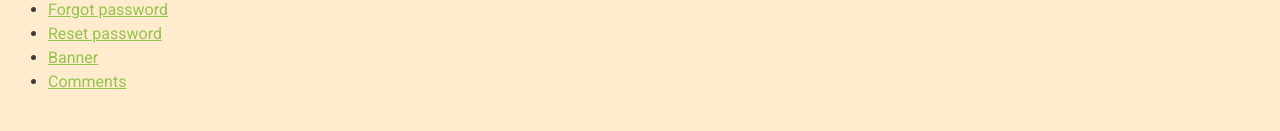
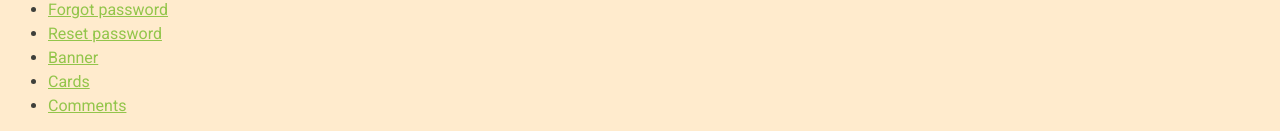
Before and after one commit to MathieuParadis/MoleculeDesign, a plain HTML site: page index.html in a window 1280 px wide. Shown: the part 3147-3278 px from the top of the page. Before the commit the page ends 3257 px from the top, so only its background shows below. Drawn offline with Linux system fonts and the light colour scheme.

Commit message:
third comm

```diff
--- a/index.html
+++ b/index.html
@@ -290,6 +290,7 @@
       <li><a href="forgot_password.html">Forgot password</a></li>
       <li><a href="reset_password.html">Reset password</a></li>
       <li><a href="banner.html">Banner</a></li>
+      <li><a href="cards.html">Cards</a></li>
       <li><a href="comments.html">Comments</a></li>
     </ul>
   </div>
```
